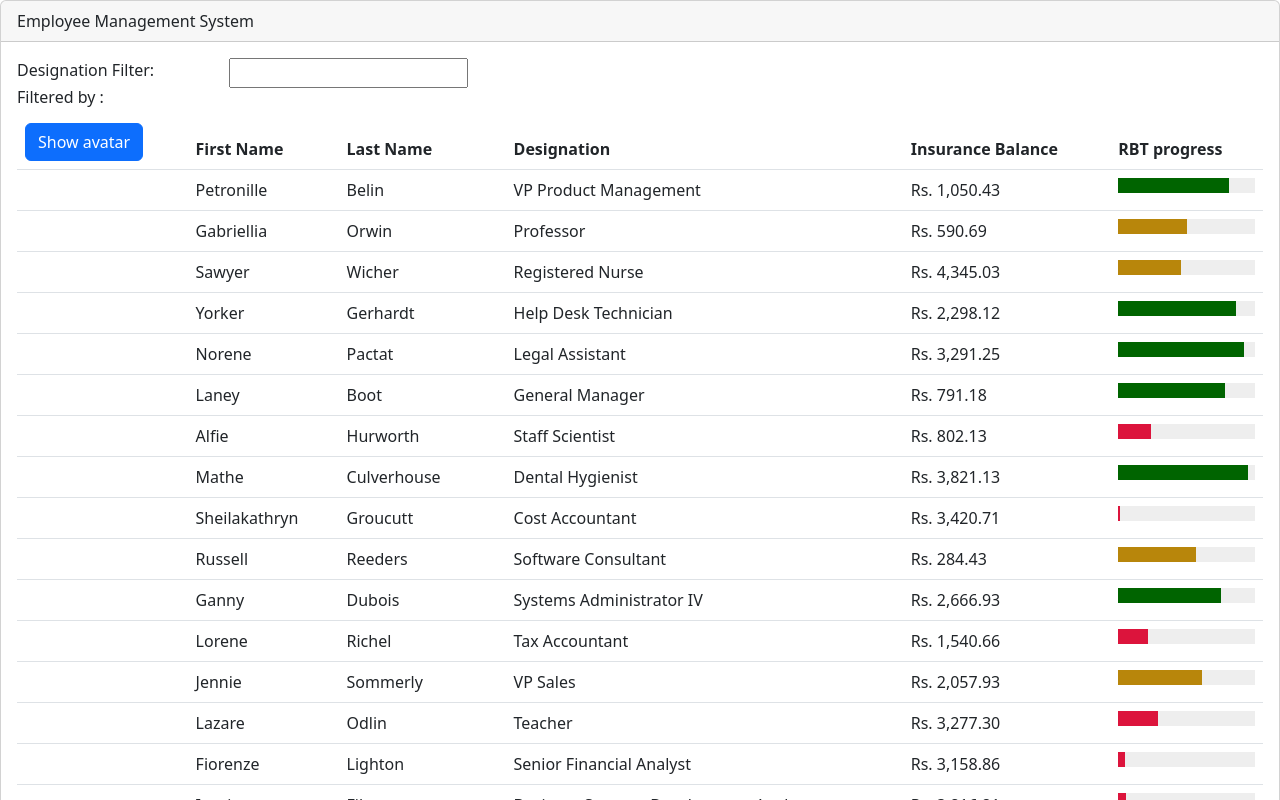
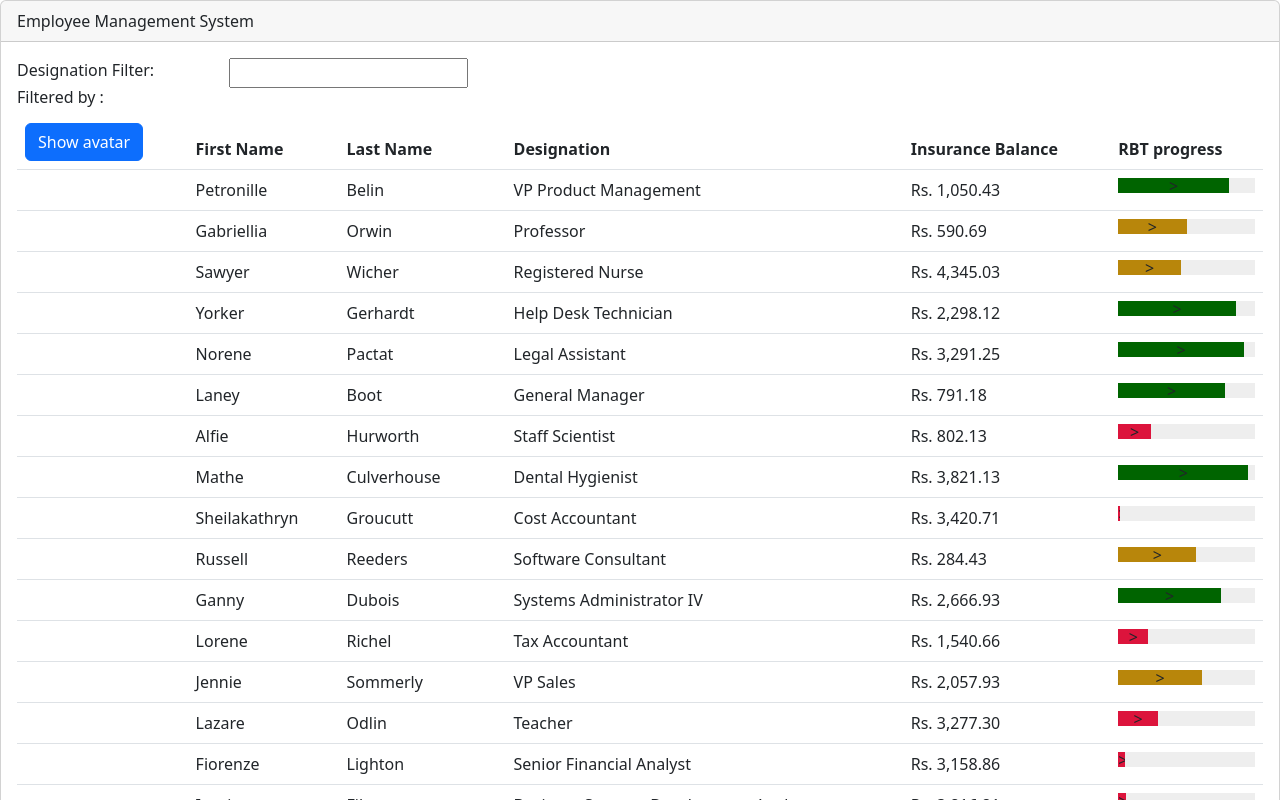
Before and after one commit to ThusharaSamaraweera/EMS-with-Angular, an Angular app: page / in a window 1280 px wide. Shown: the top 800 px of the page. Built offline with nearby package versions, Linux system fonts and the light colour scheme.

Commit message:
add progress message bar

```diff
--- a/src/app/employees/employees.component.html
+++ b/src/app/employees/employees.component.html
@@ -1,5 +1,7 @@
 <div class="card">
-  <div class="card-header">{{ title }}</div>
+  <div class="card-header">
+    {{ title }}
+  </div>
   <div class="card-body">
     <div class="row">
       <div class="col-md-2">Designation Filter:</div>
@@ -10,6 +12,9 @@
         <div class="col-md-6">
           <h6 class="text-red">Filtered by : {{ designationFilter }}</h6>
         </div>
+      </div>
+      <div class="message-card" *ngIf="message">
+        {{ message }}
       </div>
       <div class="table-resposive">
         <table class="table" *ngIf="employees.length">
@@ -42,8 +47,13 @@
                     | lkrFormatter: "Rs. "
                 }}
               </td>
-              <!-- <td>{{ employee.rbtProgress }}</td> -->
-              <td><app-progress-bar [progress]="employee.rbtProgress"></app-progress-bar></td>
+              <td>
+                <app-progress-bar
+                  [progress]="employee.rbtProgress"
+                  [firstName]="employee.firstName"
+                  (progressClick)="onMessageReceived($event)"
+                ></app-progress-bar>
+              </td>
             </tr>
           </tbody>
         </table>
--- a/src/app/employees/employees.component.scss
+++ b/src/app/employees/employees.component.scss
@@ -0,0 +1,11 @@
+.message-card {
+  display: flex;
+  height: 40px;
+  margin-top: 10px;
+  margin-bottom: 10px;
+  align-items: center;
+  border: 3px solid red;
+  color: black;
+  font-weight: 500;
+  border-radius: 10px;
+}
--- a/src/app/employees/employees.component.ts
+++ b/src/app/employees/employees.component.ts
@@ -12,6 +12,7 @@ export class EmployeesComponent implements OnInit {
   employees: Employee[] = employees;
   showIcon: boolean = false;
   filteredEmployees: Employee[] = employees;
+  message: string = '';
   private _designationFilter: string = '';
 
   set designationFilter(value: string) {
@@ -38,4 +39,8 @@ export class EmployeesComponent implements OnInit {
         .includes(this.designationFilter.toLowerCase())
     );
   }
+
+  onMessageReceived(message: string) {
+    this.message = message;
+  }
 }
--- a/src/app/shared/progress-bar/progress-bar.component.html
+++ b/src/app/shared/progress-bar/progress-bar.component.html
@@ -1,4 +1,5 @@
-<div class="progress-bar-base">
-    <div class="progress-bar {{color}}" [ngStyle]="{'width':progress+'%'}" >
-    </div>
+<div class="progress-bar-base" (click)="onClick()">
+  <div class="progress-bar {{ color }}" [ngStyle]="{ width: progress + '%' }">
+    >
+  </div>
 </div>
--- a/src/app/shared/progress-bar/progress-bar.component.scss
+++ b/src/app/shared/progress-bar/progress-bar.component.scss
@@ -1,5 +1,6 @@
 .progress-bar-base {
   background-color: #eee;
+  cursor: pointer;
 }
 .progress-bar {
   height: 15px;
--- a/src/app/shared/progress-bar/progress-bar.component.ts
+++ b/src/app/shared/progress-bar/progress-bar.component.ts
@@ -1,4 +1,4 @@
-import { Component, Input, OnInit } from '@angular/core';
+import { Component, Input, OnInit, Output, EventEmitter } from '@angular/core';
 
 @Component({
   selector: 'app-progress-bar',
@@ -7,6 +7,9 @@ import { Component, Input, OnInit } from '@angular/core';
 })
 export class ProgressBarComponent implements OnInit {
   @Input() progress: number = 0;
+  @Input() firstName: string = '';
+  @Output() progressClick: EventEmitter<string> = new EventEmitter<string>();
+
   color: string = '';
   constructor() {}
 
@@ -23,4 +26,10 @@ export class ProgressBarComponent implements OnInit {
       this.color = 'green';
     }
   }
+
+  onClick() {
+    this.progressClick.emit(
+      `${this.firstName}'s progress is ${this.progress}%`
+    );
+  }
 }
```
